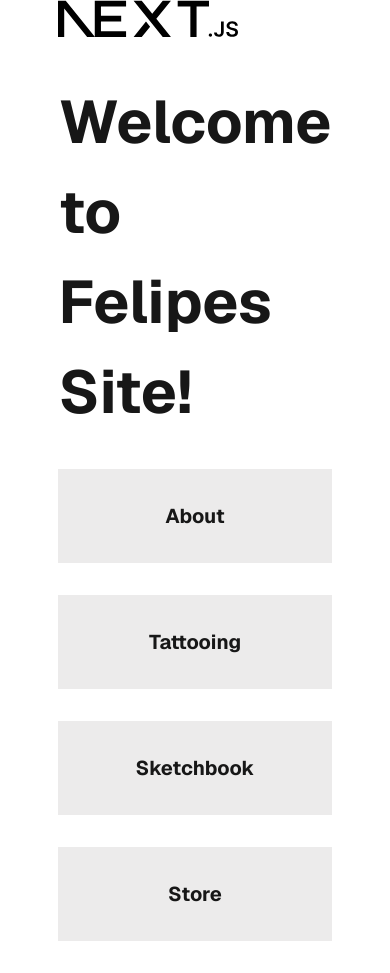
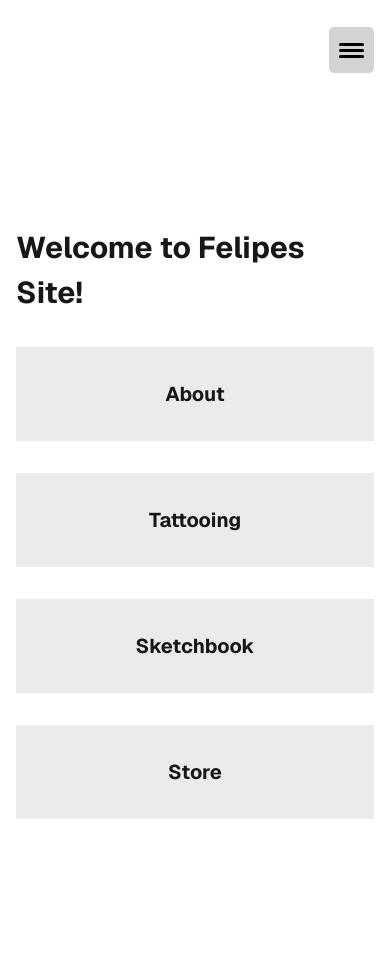
Before and after one commit to rmarafioti/felipe_site, a Next.js app: page / in a window 390 px wide. After the commit the page ends 944 px from the top, so only its background shows below. Built offline with nearby package versions, Linux system fonts and the light colour scheme.

Commit message:
#4 created working navbar and hamburger menu with functional navigation as well as a styked mobile breakpoint for current features

```diff
--- a/src/app/globals.css
+++ b/src/app/globals.css
@@ -28,6 +28,7 @@ body {
   box-sizing: border-box;
   padding: 0;
   margin: 0;
+  border: 0px solid red;
 }
 
 main {
@@ -58,6 +59,12 @@ main {
     --button-secondary-hover: #1a1a1a;
   }
 }
+ nav {
+  display:flex;
+  justify-content: space-between;
+  margin: 2rem 2rem 0rem 2rem;
+ }
+
 
 h1 {
   font-size: 60px;
@@ -72,6 +79,18 @@ a {
   text-decoration: none;
 }
 
+ @media (max-width: 1300px) {
+  nav {
+    display: none;
+  }
+  main {
+    margin: 0rem 1rem 0rem 1rem;
+  }
+  h1 {
+    font-size: 30px;
+  }
+ }
+
 @media (prefers-color-scheme: dark) {
   html {
     color-scheme: dark;
--- a/src/app/layout.js
+++ b/src/app/layout.js
@@ -1,3 +1,4 @@
+import Navbar from "./layout/Navbar";
 import { Geist, Geist_Mono } from "next/font/google";
 import "./globals.css";
 
@@ -20,6 +21,7 @@ export default function RootLayout({ children }) {
   return (
     <html lang="en">
       <body className={`${geistSans.variable} ${geistMono.variable}`}>
+        <Navbar />
         {children}
       </body>
     </html>
--- /dev/null
+++ b/src/app/layout/Navbar.jsx
@@ -0,0 +1,94 @@
+"use client";
+
+import React, { useEffect, useState } from "react";
+import { usePathname } from "next/navigation";
+import Link from "next/link";
+import styles from "./navbar.module.css";
+
+export default function Navbar() {
+  const [menuOpen, setMenuOpen] = useState(false);
+  const pathname = usePathname();
+
+  useEffect(() => {
+    setMenuOpen(false);
+  }, [pathname]);
+
+  const toggleMenu = () => {
+    setMenuOpen(!menuOpen);
+  };
+
+  return (
+    <>
+      <nav>
+        <Link href="/about">
+          <p className={styles.pageLink}>About</p>
+        </Link>
+        <Link href="/tattooing">
+          <p className={styles.pageLink}>Tattooing</p>
+        </Link>
+        <Link href="/">
+          <p className={styles.pageLink}>Home</p>
+        </Link>
+        <Link href="/sketchbook">
+          <p className={styles.pageLink}>Sketchbook</p>
+        </Link>
+        <Link href="/store">
+          <p className={styles.pageLink}>Store</p>
+        </Link>
+      </nav>
+
+      <nav className={styles.mobileNav}>
+        {/*hamburger menu*/}
+        <div id={styles.hamMenuContainer} onClick={toggleMenu}>
+          <div
+            className={`${styles.menuButtonBurger} ${
+              menuOpen ? styles.open : ""
+            }`}
+          ></div>
+        </div>
+      </nav>
+
+      {/* mobile menu */}
+      <menu
+        className={`${styles.menu} ${menuOpen ? styles.active : ""}`}
+        aria-label="Mobile Navigation"
+      >
+        <div>
+          <Link href="/">
+            <p className={styles.pageLink} role="heading">
+              Home
+            </p>
+          </Link>
+        </div>
+        <div>
+          <Link href="/about">
+            <p className={styles.pageLink} role="heading">
+              About
+            </p>
+          </Link>
+        </div>
+        <div>
+          <Link href="/tattooing">
+            <p className={styles.pageLink} role="heading">
+              Tattooing
+            </p>
+          </Link>
+        </div>
+        <div>
+          <Link href="/sketchbook">
+            <p className={styles.pageLink} role="heading">
+              Sketchbook
+            </p>
+          </Link>
+        </div>
+        <div>
+          <Link href="/store">
+            <p className={styles.pageLink} role="heading">
+              Store
+            </p>
+          </Link>
+        </div>
+      </menu>
+    </>
+  );
+}
--- /dev/null
+++ b/src/app/layout/navbar.module.css
@@ -0,0 +1,112 @@
+.pageLink {
+  font-weight: bold;
+  text-align: center;
+  padding: 2rem;
+  margin-bottom: 2rem;
+  cursor: pointer;
+}
+
+.mobileNav,
+.menu {
+  display: none;
+}
+
+@media (max-width: 1300px) {
+  .nav {
+    display: none;
+  }
+
+  .mobileNav {
+    display: flex;
+    flex-direction: row;
+    justify-content: flex-end;
+    align-items: center;
+    height: 100px;
+    margin: 0rem 1rem 0rem 1rem;
+  }
+
+    /* hamburger */
+
+  #hamMenuContainer {
+    display: flex;
+    justify-content: center;
+    align-items: center;
+    position: relative;
+    background-color: lightgray;
+    width: 45.5px;
+    height: 45.5px;
+    border-radius: 5px;
+    transition: all 0.5s ease-in-out;
+  }
+
+  .menuButtonBurger {
+    position: relative;
+    width: 25px;
+    height: 3px;
+    background: black;
+    border-radius: 5px;
+    transition: all 0.5s ease-in-out;
+    display: block;
+    cursor: pointer;
+  }
+
+  .menuButtonBurger::before,
+  .menuButtonBurger::after {
+    content: "";
+    position: absolute;
+    width: 25px;
+    height: 3px;
+    background: black;
+    border-radius: 5px;
+    transition: all 0.5s ease-in-out;
+    transform-origin: center;
+    top: 10px;
+    left: 0px;
+  }
+
+  .menuButtonBurger::after {
+    top: -10px;
+  }
+
+  .menuButtonBurger::before {
+    transform: translateY(-16px);
+  }
+
+  .menuButtonBurger::after {
+    transform: translateY(16px);
+  }
+
+   /* animation */
+
+  .menuButtonBurger.open {
+    background: transparent;
+  }
+
+  .menuButtonBurger.open::before {
+    transform: rotate(-45deg) translate(0, 0);
+    top: 0;
+  }
+
+  .menuButtonBurger.open::after {
+    transform: rotate(45deg) translate(0, 0);
+    top: 0;
+  }
+
+  .menu {
+    position: absolute;
+    width: 100%;
+    margin: 0rem;
+    padding: 0rem;
+    background-color: var(--background);
+    border-bottom: 1px solid var(--gbGrayText);
+    border-top: 1px solid var(--gbGrayText);
+  }
+
+  .menu.active {
+    display: block;
+    flex-direction: column;
+    text-align: center;
+    height: 80vh;
+    z-index: 1000;
+  }
+}
--- a/src/app/page.js
+++ b/src/app/page.js
@@ -6,14 +6,14 @@ export default function Home() {
   return (
     <main>
       <article>
-        <Image
+        {/*<Image
           className={styles.logo}
           src="/next.svg"
           alt="Next.js logo"
           width={180}
           height={38}
           priority
-        />
+        />*/}
         <h1 className={styles.header}>Welcome to Felipes Site!</h1>
         <Link href="/about">
           <p className={styles.pageLink}>About</p>
--- a/src/app/page.module.css
+++ b/src/app/page.module.css
@@ -16,38 +16,9 @@
 }
 
 
-@media (max-width: 600px) {
-  .page {
-    padding: 32px;
-    padding-bottom: 80px;
-  }
-
-  .main {
-    align-items: center;
-  }
-
-  .main ol {
-    text-align: center;
-  }
-
-  .ctas {
-    flex-direction: column;
-  }
-
-  .ctas a {
-    font-size: 14px;
-    height: 40px;
-    padding: 0 16px;
-  }
-
-  a.secondary {
-    min-width: auto;
-  }
-
-  .footer {
-    flex-wrap: wrap;
-    align-items: center;
-    justify-content: center;
+@media (max-width: 1300px) {
+  .pageLink {
+  width: 100%;
   }
 }
 
```
